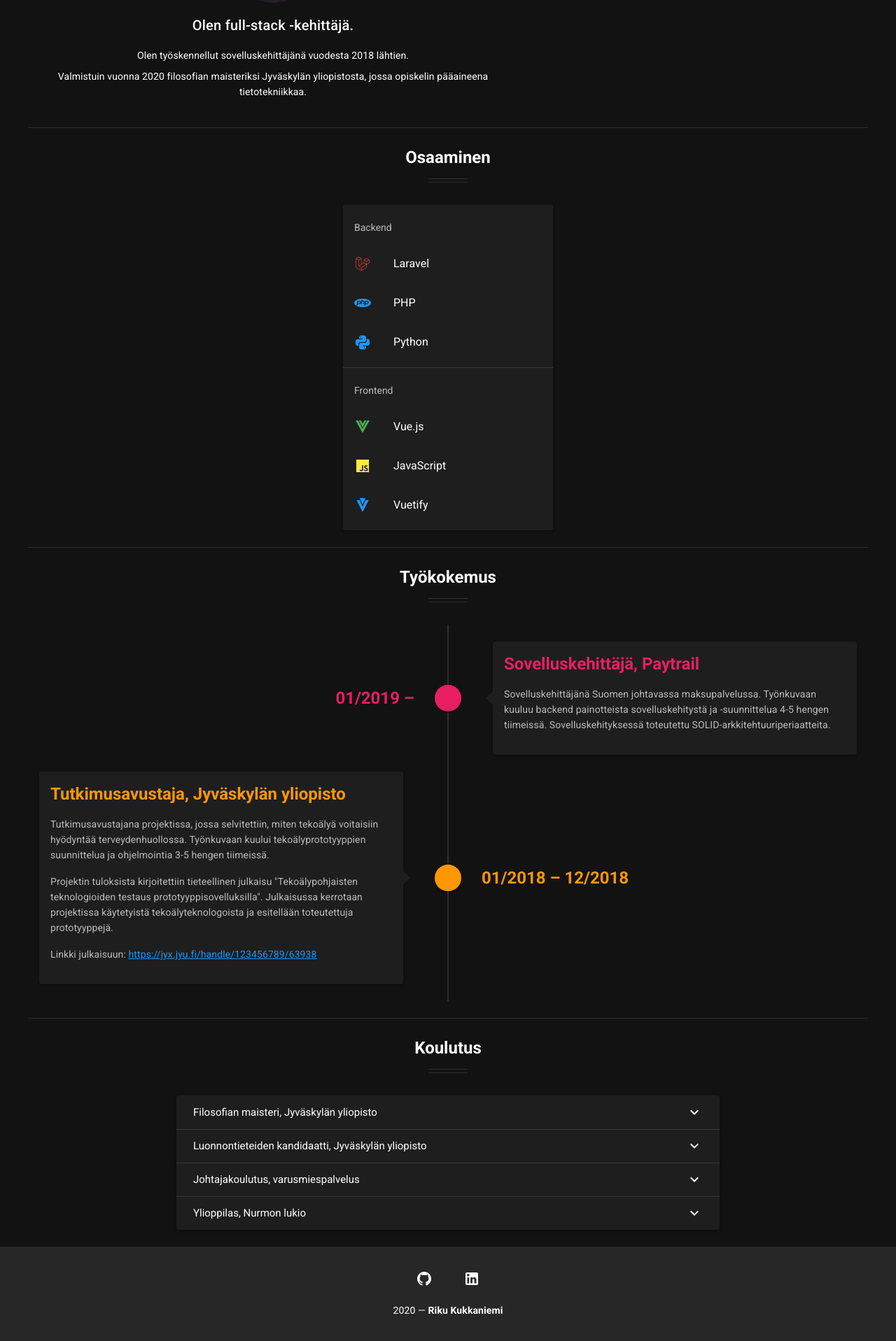
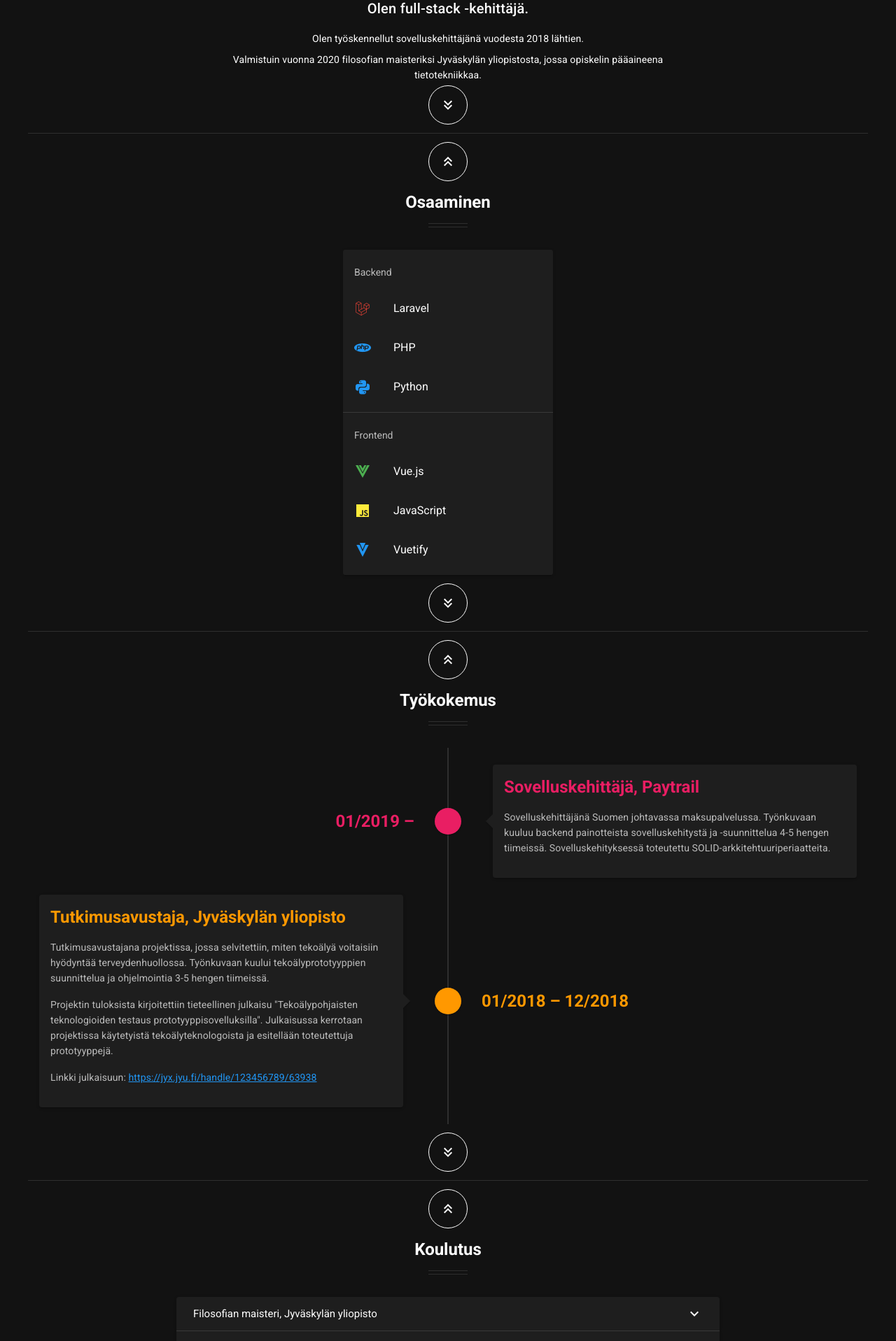
Before and after one commit to RikuKukkaniemi/my-website, a Vue app: page / in a window 1280 px wide. Shown: the part 260-2177 px from the top of the page at 70% size. Built offline with nearby package versions, Linux system fonts and the light colour scheme.

Commit message:
Add navigation buttons

```diff
--- a/src/App.vue
+++ b/src/App.vue
@@ -1,15 +1,47 @@
 <template>
   <v-app>
     <NavBar />
-    <v-main class="mx-md-10">
-      <Introduction class="my-6" />
-      <v-divider />
-      <Skills class="my-6" />
-      <v-divider />
-      <Experience class="my-6" />
-      <v-divider />
-      <Education class="my-6" />
-    </v-main>
+    <v-content class="mx-md-10">
+      <section id="introduction">
+        <Introduction class="mx-auto" />
+        <v-row align="center" class="mx-auto" justify="center">
+          <DownButton target="#skills" />
+        </v-row>
+      </section>
+
+      <v-divider class="my-6" />
+
+      <section id="skills">
+        <v-row align="center" class="mx-auto" justify="center">
+          <UpButton target="#introduction" />
+        </v-row>
+        <Skills class="my-6" />
+        <v-row align="center" class="mx-auto" justify="center">
+          <DownButton target="#experience" />
+        </v-row>
+      </section>
+
+      <v-divider class="my-6" />
+
+      <section id="experience">
+        <v-row align="center" class="mx-auto" justify="center">
+          <UpButton target="#skills" />
+        </v-row>
+        <Experience class="my-6" />
+        <v-row align="center" class="mx-auto" justify="center">
+          <DownButton target="#education" />
+        </v-row>
+      </section>
+
+      <v-divider class="my-6" />
+
+      <section id="education">
+        <v-row align="center" class="mx-auto" justify="center">
+          <UpButton target="#experience" />
+        </v-row>
+        <Education class="my-6" />
+      </section>
+    </v-content>
     <BottomNavBar />
   </v-app>
 </template>
@@ -21,6 +53,8 @@
 import Experience from "./components/Experience";
 import Education from "./components/Education";
 import BottomNavBar from "./components/BottomNavBar";
+import DownButton from "./components/utility/DownButton";
+import UpButton from "./components/utility/UpButton";
 
 export default {
   components: {
@@ -30,6 +64,8 @@
     Experience,
     Education,
     BottomNavBar,
-  }
+    DownButton,
+    UpButton,
+  },
 };
 </script>
--- /dev/null
+++ b/src/components/utility/DownButton.vue
@@ -0,0 +1,13 @@
+<template>
+  <v-btn class="align-self-end" fab outlined @click="$vuetify.goTo(target)">
+    <v-icon>mdi-chevron-double-down</v-icon>
+  </v-btn>
+</template>
+
+<script>
+export default {
+  props: {
+      target: String,
+  },
+};
+</script>
--- /dev/null
+++ b/src/components/utility/UpButton.vue
@@ -0,0 +1,13 @@
+<template>
+  <v-btn class="align-self-end" fab outlined @click="$vuetify.goTo(target)">
+    <v-icon>mdi-chevron-double-up</v-icon>
+  </v-btn>
+</template>
+
+<script>
+export default {
+  props: {
+      target: String,
+  },
+};
+</script>
```
